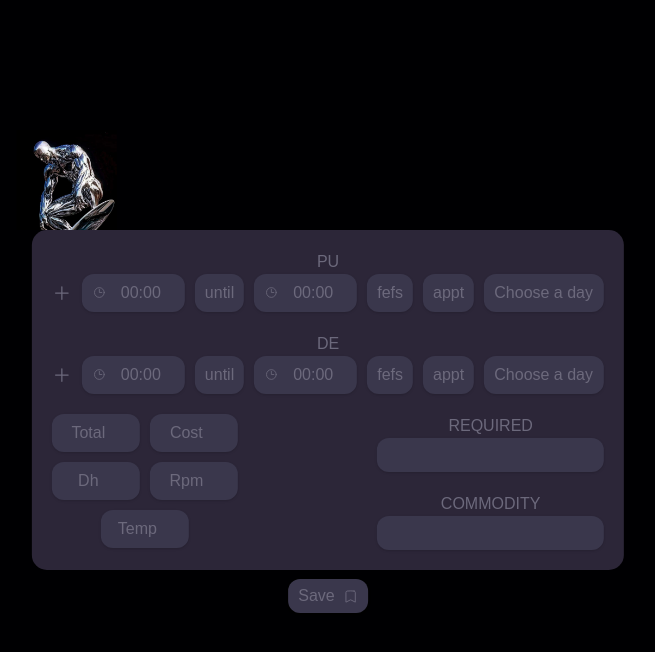
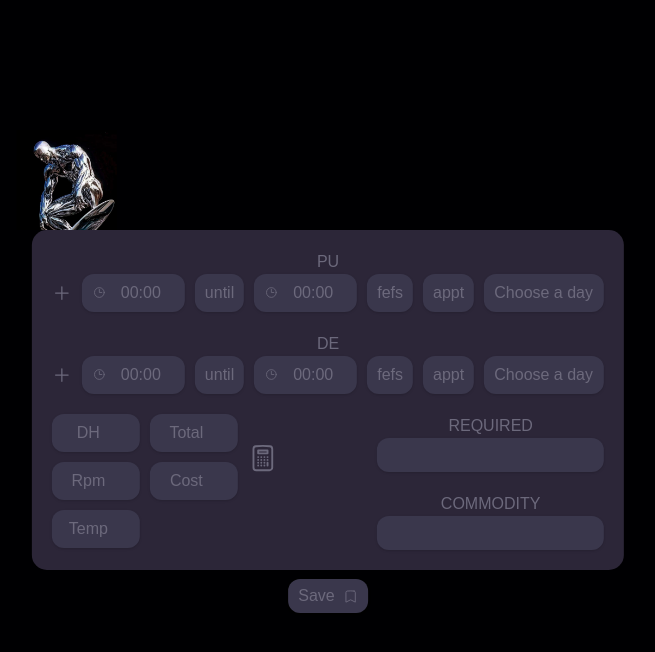
Before and after one commit to Nurdin3122/a-form-for-sending-messages-to-truck-drivers, a React (Vite) app: page / in a window 1280 px wide. Shown: the top 652 px of the page, without its empty margins (312-967 px from the left). Built offline with nearby package versions, Linux system fonts and the light colour scheme.

Commit message:
I fixed the code so that the text was saved correctly to the clipboard and also added a button for calculating RPM and linked a function to it for counting

```diff
--- a/src/components/MainBlock/MainBlock.css
+++ b/src/components/MainBlock/MainBlock.css
@@ -37,6 +37,12 @@
     margin-left: 8px;
 }
 
+.block-btn-calculate {
+    margin-top: 24px;
+    display: flex;
+    flex-direction: column;
+}
+
 .block-image {
     position: absolute;
     top: -100px;
@@ -68,15 +74,14 @@
 
 .form-block-3 {
     display: flex;
-    flex-direction: column;
-    align-items: center;
+    flex-direction: row;
     gap: 10px;
     margin-left: 20px;
 }
 
 .input-group {
     display: flex;
-    flex-direction: row;
+    flex-direction: column;
     gap: 10px;
 }
 
@@ -144,6 +149,21 @@
     color: white;
 }
 
+.btn-calculate {
+    background: none;
+    border: none;
+    padding: 0;
+    cursor: pointer;
+    width: 40px;
+    height: 40px;
+    color: inherit;
+    transition: box-shadow 0.3s ease-in-out, color 0.3s ease-in-out;
+}
+
+.btn-calculate:hover {
+    color: white;
+}
+
 .input-container {
     display: flex;
     align-items: center;
@@ -173,6 +193,11 @@
     width: 15px;
     height: 15px;
     padding-bottom: 2px;
+}
+
+.calculate-icon {
+    width: 30px;
+    height: 30px;
 }
 
 
--- a/src/components/MainBlock/MainBlock.tsx
+++ b/src/components/MainBlock/MainBlock.tsx
@@ -1,5 +1,5 @@
 import silver from "../../assets/silver.jpg";
-import {BookmarkIcon, ClockIcon, PlusIcon} from "@heroicons/react/24/outline";
+import {BookmarkIcon, ClockIcon, PlusIcon, CalculatorIcon} from "@heroicons/react/24/outline";
 import './MainBlock.css';
 import {UseMainBlock} from "./useMainBlock.ts";
 
@@ -9,6 +9,7 @@ export const MainBlock = () => {
         buttonClickHandler,
         formData,
         updateRpmAndCopy,
+        copyToClipboard,
     } = UseMainBlock();
     console.log(formData)
 
@@ -191,23 +192,35 @@ export const MainBlock = () => {
                         <div className='input-group'>
                             <div className='input-container shadow'>
                                 <input className='input-form-block-3'
-                                       placeholder="Total"
-                                       id='Total'
+                                       placeholder="DH"
+                                       id='DH'
                                        type='number'
-                                       name='Total'
-                                       value={formData.find((block) => block.id === "Block3")?.Total || ""}
-                                       onChange={(e) => inputChangeHandler("Block3", "Total", e.target.value)}
+                                       name='DH'
+                                       value={formData.find((block) => block.id === "DH")?.Dh || ""}
+                                       onChange={(e) => inputChangeHandler("DH", "Dh", e.target.value)}
                                 />
                             </div>
 
                             <div className='input-container shadow'>
                                 <input className='input-form-block-3'
-                                       placeholder="Cost"
-                                       id='Cost'
+                                       placeholder="Rpm"
+                                       id='RPM'
                                        type='number'
-                                       name='Cost'
-                                       value={formData.find((block) => block.id === "Block3")?.Cost || ""}
-                                       onChange={(e) => inputChangeHandler("Block3", "Cost", e.target.value)}
+                                       name='RPM'
+                                       value={formData.find((block) => block.id === "RPM")?.RPM || ""}
+                                       onChange={(e) => inputChangeHandler("RPM", "RPM", e.target.value)}
+
+                                />
+                            </div>
+
+                            <div className='input-container shadow'>
+                                <input className='input-form-block-3'
+                                       placeholder="Temp"
+                                       id='temp'
+                                       type='number'
+                                       name='temp'
+                                       value={formData.find((block) => block.id === "temp")?.Temp || ""}
+                                       onChange={(e) => inputChangeHandler("temp", "Temp", e.target.value)}
                                 />
                             </div>
                         </div>
@@ -215,39 +228,37 @@ export const MainBlock = () => {
                         <div className='input-group'>
                             <div className='input-container shadow'>
                                 <input className='input-form-block-3'
-                                       placeholder="Dh"
-                                       id='Dh'
+                                       placeholder="Total"
+                                       id='total'
                                        type='number'
-                                       name='Dh'
-                                       value={formData.find((block) => block.id === "Block3")?.Dh || ""}
-                                       onChange={(e) => inputChangeHandler("Block3", "Dh", e.target.value)}
+                                       name='total'
+                                       value={formData.find((block) => block.id === "total")?.Total || ""}
+                                       onChange={(e) => inputChangeHandler("total", "Total", e.target.value)}
                                 />
                             </div>
 
+
                             <div className='input-container shadow'>
                                 <input className='input-form-block-3'
-                                       placeholder="Rpm"
-                                       id='Rpm'
+                                       placeholder="Cost"
+                                       id='cost'
                                        type='number'
-                                       name='Rpm'
-                                       value={formData.find((block) => block.id === "Block3")?.Rpm || ""}
-                                       onChange={(e) => inputChangeHandler("Block3", "Rpm", e.target.value)}
-
+                                       name='cost'
+                                       value={formData.find((block) => block.id === "cost")?.Cost || ""}
+                                       onChange={(e) => inputChangeHandler("cost", "Cost", e.target.value)}
                                 />
                             </div>
                         </div>
 
-                        <div className='input-group'>
-                            <div className='input-container shadow'>
-                                <input className='input-form-block-3'
-                                       placeholder="Temp"
-                                       id='Temp'
-                                       type='number'
-                                       name='Temp'
-                                       value={formData.find((block) => block.id === "Block3")?.Temp || ""}
-                                       onChange={(e) => inputChangeHandler("Block3", "Temp", e.target.value)}
-                                />
-                            </div>
+                        <div className='block-btn-calculate'>
+                                <button className='btn-calculate'
+                                        id='btn-cost'
+                                        type='button'
+                                        name='btn-cost'
+                                        onClick={updateRpmAndCopy}
+                                >
+                                    <CalculatorIcon className='calculate-icon'/>
+                                </button>
                         </div>
                     </div>
                 </form>
@@ -256,14 +267,13 @@ export const MainBlock = () => {
                 <form>
                     <div className='form-2-block-3'>
                         <h3 className='main-text title-form-2-block-3'>Required</h3>
-
                         <div className='input-container shadow'>
                             <input className='input-form-2-block-3'
                                    id='Required'
                                    type='text'
                                    name='Required'
-                                   value={formData.find((block) => block.id === "Block4")?.Required || ""}
-                                   onChange={(e) => inputChangeHandler("Block4", "Required", e.target.value)}
+                                   value={formData.find((block) => block.id === "Required")?.Required || ""}
+                                   onChange={(e) => inputChangeHandler("Required", "Required", e.target.value)}
                             />
                         </div>
 
@@ -274,8 +284,8 @@ export const MainBlock = () => {
                                    id='Commodity'
                                    type='text'
                                    name='Commodity'
-                                   value={formData.find((block) => block.id === "Block4")?.Commodity || ""}
-                                   onChange={(e) => inputChangeHandler("Block4", "Commodity", e.target.value)}
+                                   value={formData.find((block) => block.id === "Commodity")?.Commodity || ""}
+                                   onChange={(e) => inputChangeHandler("Commodity", "Commodity", e.target.value)}
                             />
                         </div>
                     </div>
@@ -284,7 +294,7 @@ export const MainBlock = () => {
 
             </div>
             <div className='block-btn-save shadow'>
-                <button className='btn-save' onClick={updateRpmAndCopy}>Save <BookmarkIcon className='btn-save-icon'/></button>
+                <button className='btn-save' onClick={copyToClipboard}>Save <BookmarkIcon className='btn-save-icon'/></button>
             </div>
         </div>
     );
--- a/src/components/MainBlock/useMainBlock.ts
+++ b/src/components/MainBlock/useMainBlock.ts
@@ -7,8 +7,13 @@ export const UseMainBlock = () => {
     const [formData, setFormData] = useState<FormDataItem[]>([
         { id: "PU", time1: "", btn1: "", time2: "", btn2: "", btn3: "", week1: "" },
         { id: "DE", time3: "", btn4: "", time4: "", btn5: "", btn6: "", week2: "" },
-        { id: "Block3", Total: 0, Cost: 0, Dh: 0, Rpm: 0, Temp: 0 },
-        { id: "Block4", Required: "", Commodity: "" }
+        { id: "DH", Dh: 0,},
+        { id: "total", Total: 0,},
+        { id: "RPM", RPM: 0,},
+        { id: "cost", Cost: 0,},
+        { id: "temp", Temp:0 },
+        { id: "Required", Required: "",},
+        {id: "Commodity", Commodity: "" },
     ]);
 
     const inputChangeHandler = (id: string, field: string, value: string | number) => {
@@ -27,33 +32,61 @@ export const UseMainBlock = () => {
         );
     };
 
+    const formatText = () => {
+        return formData.map((block) => {
+            switch (block.id) {
+                case "PU":
+                    return `PU ${block.time1} ${block.btn1} ${block.time2} ${block.btn2} ${block.week1}`.trim();
+                case "DE":
+                    return `DE ${block.time3} ${block.btn4} ${block.time4} ${block.btn5} ${block.week2}`.trim();
+                case "DH":
+                    return `DH-${block.Dh}ml`;
+                case "total":
+                    return `total-${block.Total}ml`;
+                case "RPM":
+                    return `${block.RPM}$RPM`;
+                case "cost":
+                    return `${block.Cost}$ cost`;
+                case "temp":
+                    return `${block.Temp} temp`;
+                case "Required":
+                    return `required: ${block.Required}`;
+                case "Commodity":
+                    return `commodity: ${block.Commodity}`;
+                default:
+                    return "";
+            }
+        }).join("\n");
+    };
+
+
     const copyToClipboard = () => {
-        const textToCopy = formData
-            .map((block) => {
-                return Object.values(block).join("/n");
-            })
-            .join("\n");
+        const textToCopy = formatText();
 
         navigator.clipboard.writeText(textToCopy)
             .then(() => alert("Скопировано!"))
             .catch((err) => console.error("Ошибка копирования:", err));
     };
 
+
     const updateRpmAndCopy = () => {
-        setFormData((prev) => {
-            return prev.map((block) => {
-                if (block.id === "Block3") {
-                    const { Cost = 0, Total = 0 } = block as { Cost: number; Total: number };
-                    const updatedRpm = Total > 0 ? Number((Cost / Total).toFixed(2)) : 0;
+        setFormData((prev) =>
+            prev.map((block) => {
+                if (block.id === "RPM") {
+                    const costObj = prev.find((b) => b.id === "cost") as { Cost: number } | undefined;
+                    const totalObj = prev.find((b) => b.id === "total") as { Total: number } | undefined;
 
-                    return { ...block, Rpm: updatedRpm };
+                    const Cost = costObj?.Cost ?? 0;
+                    const Total = totalObj?.Total ?? 1;
+
+                    const updatedRpm = Number((Cost / Total).toFixed(2));
+                    return { ...block, RPM: updatedRpm };
                 }
                 return block;
-            });
-        });
+            })
+        );
+    };
 
-        setTimeout(() => copyToClipboard(), 100);
-    };
 
     return {
         inputChangeHandler,
```
Also changed, not shown: src/types.ts (+7 -2 lines).
